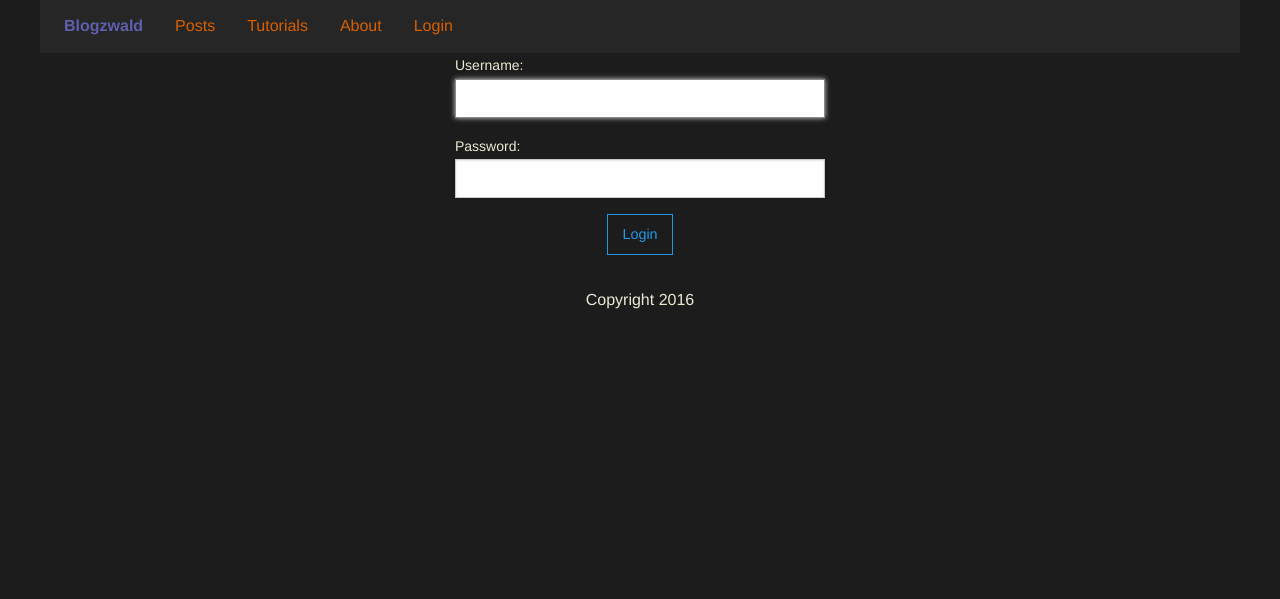
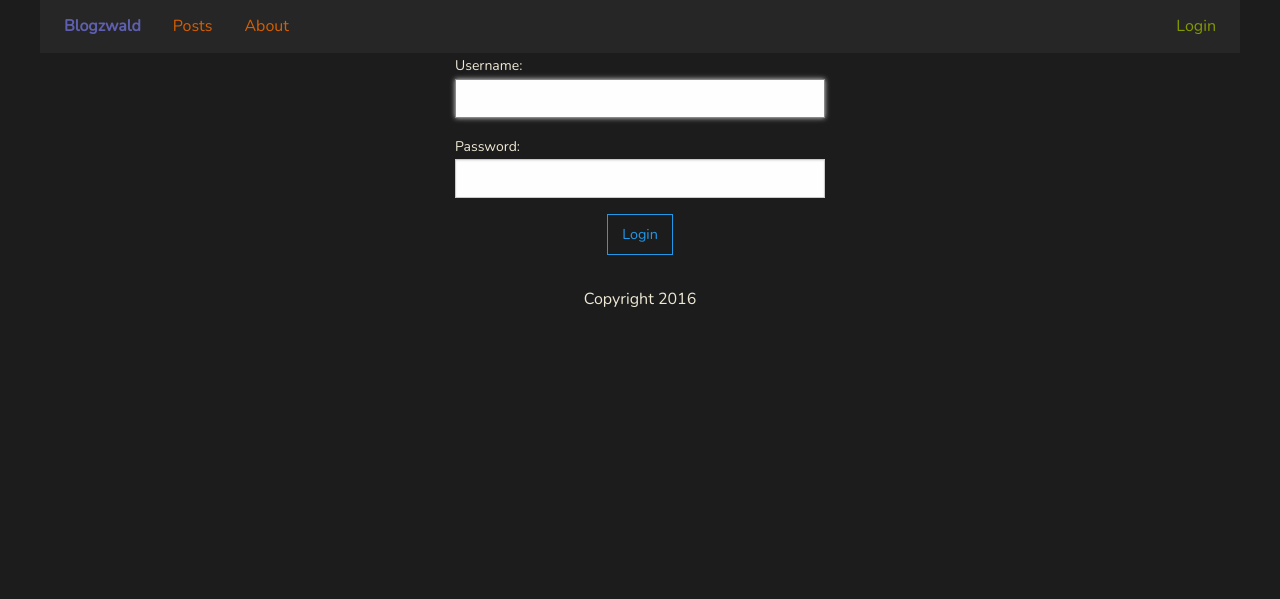
Before and after one commit to gazwald/blog, a Django app: page /accounts/login/?next=/posts/add/ in a window 1280 px wide. Shown: the part 201-800 px from the top of the page. Run offline with Django 3.2, Linux system fonts and the light colour scheme; some libraries are stand-ins or nearby versions.

Commit message:
Added a font from Google Fonts... looks a bit better. Made top-bar menu items active on selection. Moved login button to right.

```diff
--- a/static/css/app.css
+++ b/static/css/app.css
@@ -1,3 +1,6 @@
+html * {
+    font-family: 'Nunito', sans-serif;
+}
 body {
     background-color: #1c1c1c;
 }
@@ -35,6 +38,11 @@ img {
     box-shadow: 0 7px 0 #d75f00, 0 14px 0 #d75f00;
 }
 
+.menu .active > a {
+    color: #859900;
+    background: #262626;
+}
+
 label {
     color: #eee8d5;
 }
--- a/templates/about/about.html
+++ b/templates/about/about.html
@@ -4,16 +4,16 @@
 
 {% block content %}
 <div class="callout">
-	<h3>Me</h3>
+    <h3><a href="asd">Me</a></h3>
     <p>I'm just this guy, you know?</p>
 </div>
 <div class="callout">
-	<h3>This Blog</h3>
+    <h3><a href="https://github.com/gazwald/blog">Blog</a></h3>
     <p>Wrote a blog... ain't she grand?</p>
     <p><a href="https://github.com/gazwald/blog">Click here for the source</a></p>
 </div>
 <div class="callout">
-	<h3>Contact</h3>
+    <h3><a href="mailto:notreal@example.com">Contact</a></h3>
     <p>Email: <a href="mailto:notreal@example.com">notreal@example.com</a></p>
 </div>
 {% endblock %}
--- a/templates/blog/base.html
+++ b/templates/blog/base.html
@@ -6,6 +6,7 @@
         <title>{% block title %}Blogzwald{% endblock %} | Blogzwald</title>
         <link rel="stylesheet" href="{% static "css/foundation.css" %}">
         <link rel="stylesheet" href="{% static "css/app.css" %}">
+        <link href="https://fonts.googleapis.com/css?family=Nunito" rel="stylesheet">
         {% block head %}
         {% endblock %}
     </head>
@@ -23,16 +24,31 @@
 		  <div class="top-bar-left">
 			<ul class="menu">
 			  <li class="menu-text">Blogzwald</li>
+              {% if request.path == '/posts/' %}
+			  <li class="active"><a href="/posts">Posts</a></li>
+              {% else %}
 			  <li><a href="/posts">Posts</a></li>
-			  <li><a href="#">Tutorials</a></li>
+              {% endif %}
+              {% if request.path == '/about/' %}
+			  <li class="active"><a href="/about">About</a></li>
+              {% else %}
 			  <li><a href="/about">About</a></li>
-              {% if user.is_authenticated %}
-			  <li><a href="/accounts/logout">Logout</a></li>
-              {% else %}
-			  <li><a href="/accounts/login">Login</a></li>
               {% endif %}
 			</ul>
 		  </div>
+		<div class="top-bar-right">
+		  <ul class="menu">
+          {% if user.is_authenticated %}
+		  <li><a href="/accounts/logout">Logout</a></li>
+          {% else %}
+              {% if request.path == '/accounts/login/' %}
+              <li class="active"><a href="/accounts/login">Login</a></li>
+              {% else %}
+              <li><a href="/accounts/login">Login</a></li>
+              {% endif %}
+          {% endif %}
+		  </ul>
+		</div>
 		</div>
     </div>
     <div class="row">
```
Also changed, not shown: 1 other file.
